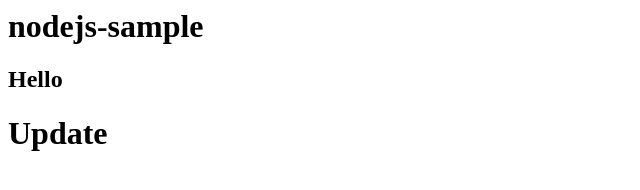
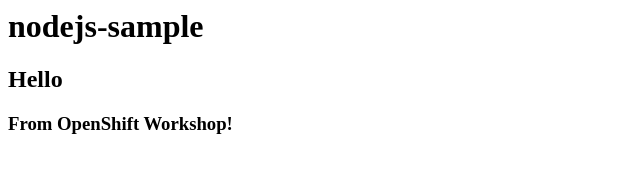
Before and after one commit to tzmijowski/nodejs-server, a website: page index.html in a window 1280 px wide. Shown: the whole page, without its empty margins (0-640 px from the left). Drawn offline with Linux system fonts and the light colour scheme.

Commit message:
safd
update

```diff
--- a/index.html
+++ b/index.html
@@ -1,3 +1,3 @@
 <H1>nodejs-sample</H1>
 <h2>Hello</h2>
-<h1>Update</h1>
+<h3>From OpenShift Workshop!</h3>
```
